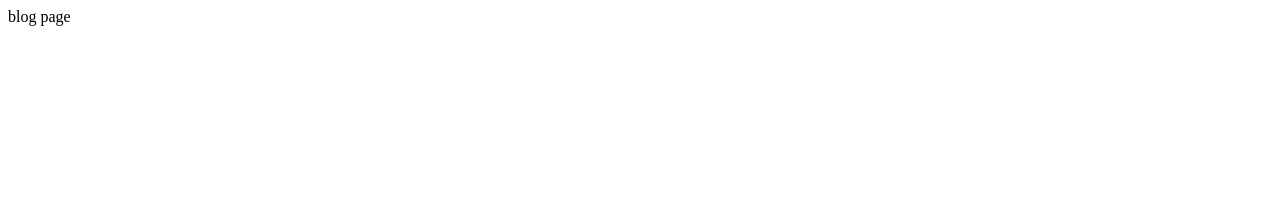
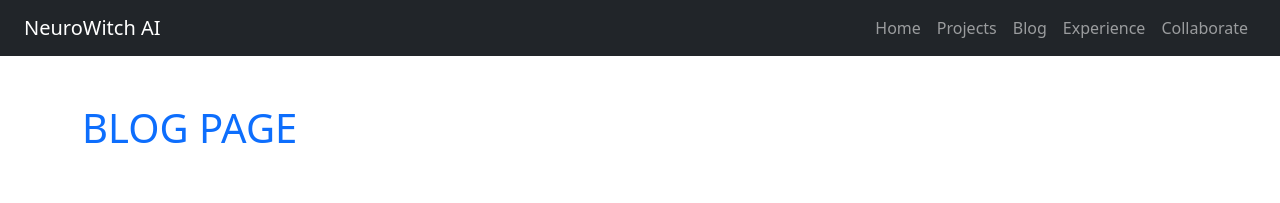
Before and after one commit to neurowitchai/neurowitchai.github.io, a plain HTML site: page blog.html in a window 1280 px wide. Drawn offline with nearby package versions, Linux system fonts and the light colour scheme.

Commit message:
add nav bar to all pages

```diff
--- a/blog.html
+++ b/blog.html
@@ -1 +1,29 @@
-blog page
+<!DOCTYPE html>
+<html lang="en">
+<head>
+  <meta charset="UTF-8" />
+  <meta name="viewport" content="width=device-width, initial-scale=1" />
+  <title>NeuroWitch AI</title>
+  <link href="https://cdn.jsdelivr.net/npm/bootstrap@5.3.0/dist/css/bootstrap.min.css" rel="stylesheet" />
+</head>
+<body>
+  <nav class="navbar navbar-expand-lg navbar-dark bg-dark px-4">
+    <a class="navbar-brand" href="#">NeuroWitch AI</a>
+    <div class="collapse navbar-collapse">
+      <ul class="navbar-nav ms-auto">
+        <li class="nav-item"><a class="nav-link" href="index.html">Home</a></li>
+        <li class="nav-item"><a class="nav-link" href="projects.html">Projects</a></li>
+        <li class="nav-item"><a class="nav-link" href="blog.html">Blog</a></li>
+        <li class="nav-item"><a class="nav-link" href="exp.html">Experience</a></li>
+        <li class="nav-item"><a class="nav-link" href="collab.html">Collaborate</a></li>
+      </ul>
+    </div>
+  </nav>
+
+  <main class="container my-5">
+    <h1 class="text-primary">BLOG PAGE</h1>
+  </main>
+
+  <script src="https://cdn.jsdelivr.net/npm/bootstrap@5.3.0/dist/js/bootstrap.bundle.min.js"></script>
+</body>
+</html>
```
Also changed, not shown: collab.html (+29 -1 lines), exp.html (+29 -1 lines), projects.html (+29 -1 lines).
